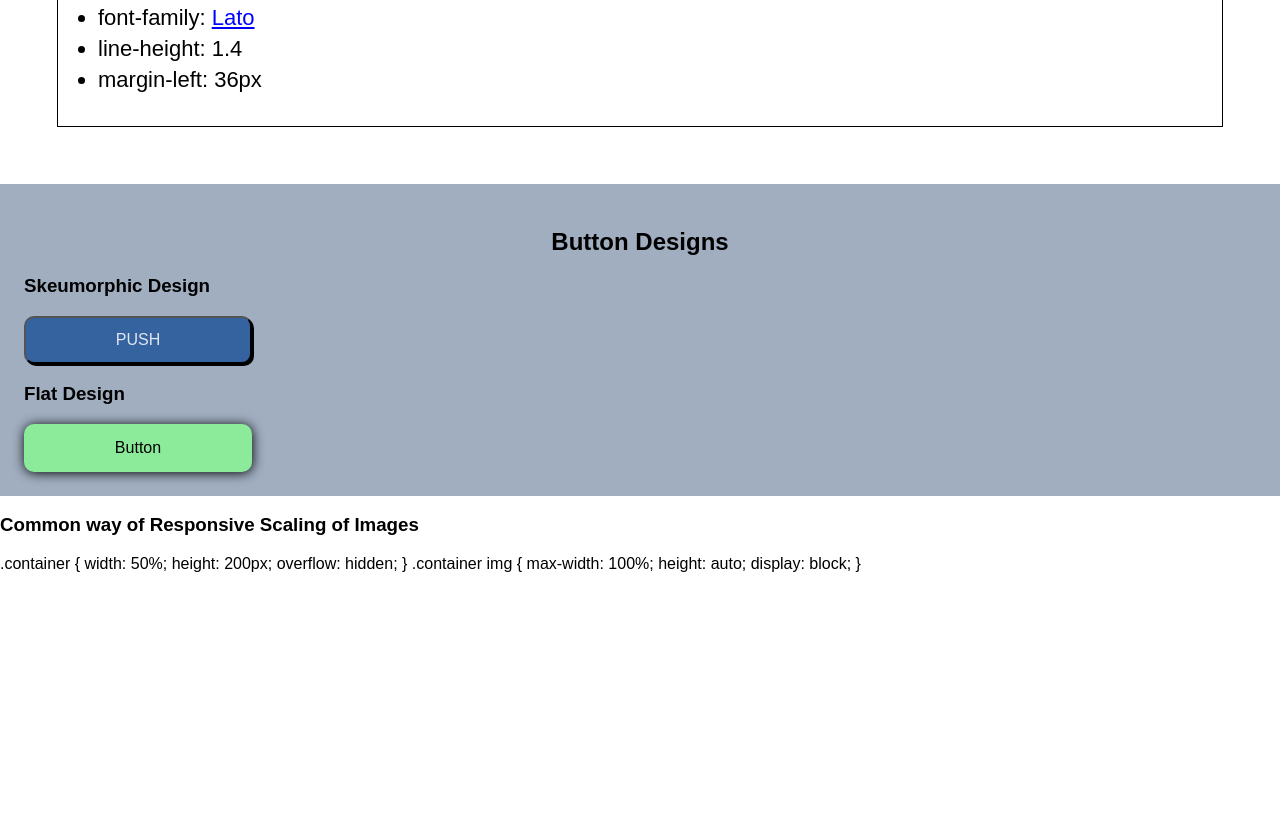
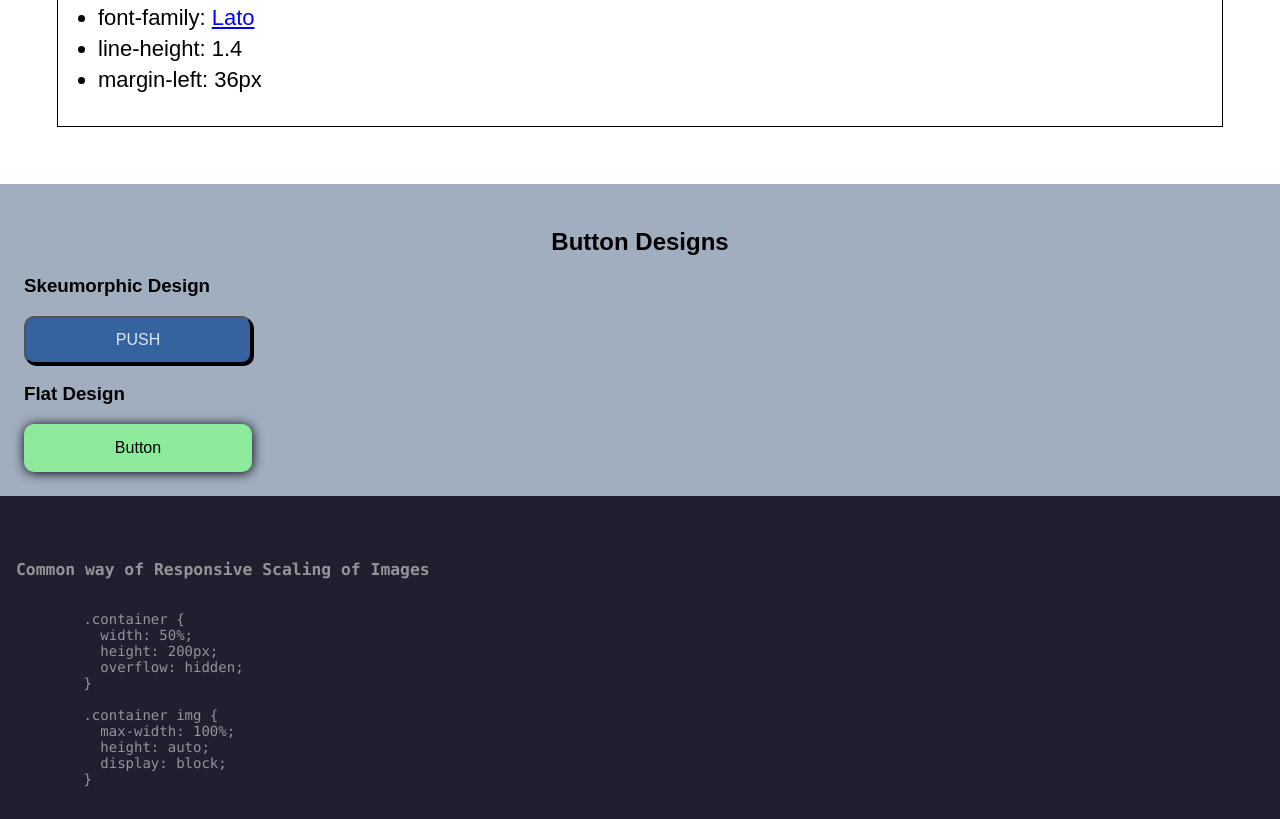
Before and after one commit to PaiiPai/webDesignSystem, a plain HTML site: page index.html in a window 1280 px wide. Shown: the part 2827-3646 px from the top of the page. Before the commit the page ends 3400 px from the top, so only its background shows below. Drawn offline with Linux system fonts and the light colour scheme.

Commit message:
Update index.css

```diff
--- a/resources/css/index.css
+++ b/resources/css/index.css
@@ -322,3 +322,16 @@ button.button2:active {
     color: #FFF;
     background-color: #6AC77A;
 }
+
+.code {
+    display: block;
+    text-align: left;
+    font-weight: normal;
+    background-color: rgb(33, 30, 47);
+    color: rgb(147, 149, 152);
+    font-family: Monaco, Menlo, Ubuntu, monospace;
+    font-size: 0.875rem;
+    padding: 1rem 2rem 1rem 1rem;
+    overflow-wrap: break-word;
+    white-space: pre-wrap;
+    -webkit-font-smoothing: antialiased;
```
